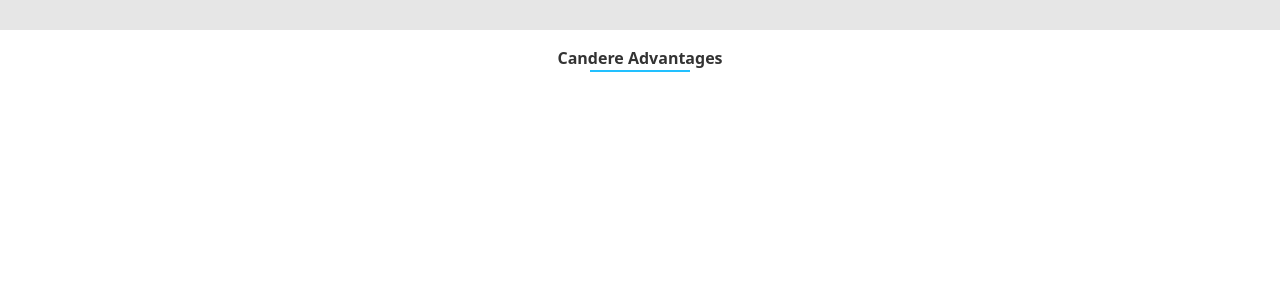
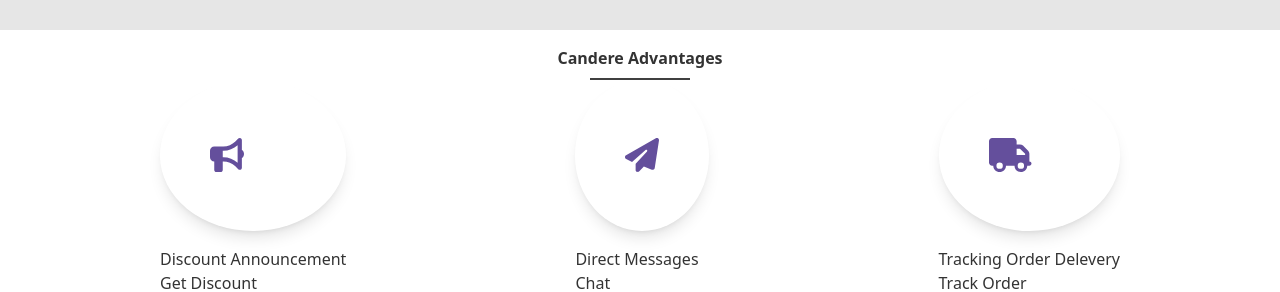
Before and after one commit to sebokdas1/MK-TECH, a React (Create React App) app: page / in a window 1280 px wide. Shown: the part 1133-1425 px from the top of the page. Before the commit the page ends 1205 px from the top, so only its background shows below. Built offline with nearby package versions, Linux system fonts and the light colour scheme.

Commit message:
advantage

```diff
--- a/package.json
+++ b/package.json
@@ -3,6 +3,9 @@
   "version": "0.1.0",
   "private": true,
   "dependencies": {
+    "@fortawesome/fontawesome-svg-core": "^6.1.1",
+    "@fortawesome/free-solid-svg-icons": "^6.1.1",
+    "@fortawesome/react-fontawesome": "^0.1.18",
     "@testing-library/jest-dom": "^5.16.4",
     "@testing-library/react": "^13.3.0",
     "@testing-library/user-event": "^13.5.0",
--- a/src/page/Advantage.css
+++ b/src/page/Advantage.css
@@ -1,4 +1,21 @@
 .empty-div-featured {
     width: 100px;
-    border-bottom: 2px solid #22c0ff;
+    border-bottom: 2px solid #404040;
 }
+
+.font-icons {
+    border-radius: 50%;
+    padding: 50px;
+    font-size: 34px;
+    color: #644F9C;
+}
+
+.advantage-second-container {
+    display: flex;
+    justify-content: space-between;
+}
+
+.advantage-content {
+    width: 75%;
+    margin: 0 auto;
+}
--- a/src/page/Advantage.js
+++ b/src/page/Advantage.js
@@ -1,11 +1,32 @@
 import React from 'react';
+import { FontAwesomeIcon } from '@fortawesome/react-fontawesome';
+import { faBullhorn, faPaperPlane, faTruck } from '@fortawesome/free-solid-svg-icons';
 import './Advantage.css';
 
 const Advantage = () => {
     return (
         <div className='mt-4'>
             <h2 className='text-center font-bold'>Candere Advantages</h2>
-            <div className='empty-div-featured mx-auto'></div>
+            <div className='empty-div-featured mx-auto mt-2'></div>
+            <div className='advantage-content mt-4'>
+                <div className='advantage-second-container'>
+                    <div>
+                        <p className='font-icons shadow-lg'> <FontAwesomeIcon icon={faBullhorn} /></p>
+                        <p className='mt-4'>Discount Announcement</p>
+                        <button>Get Discount</button>
+                    </div>
+                    <div>
+                        <p className='font-icons shadow-lg'> <FontAwesomeIcon icon={faPaperPlane} /></p>
+                        <p className='mt-4'>Direct Messages</p>
+                        <button>Chat</button>
+                    </div>
+                    <div>
+                        <p className='font-icons shadow-lg'> <FontAwesomeIcon icon={faTruck} /></p>
+                        <p className='mt-4'>Tracking Order Delevery</p>
+                        <button>Track Order</button>
+                    </div>
+                </div>
+            </div>
         </div>
     );
 };
```
Also changed, not shown: 1 other file (tests, documents, lock files or other folders).
